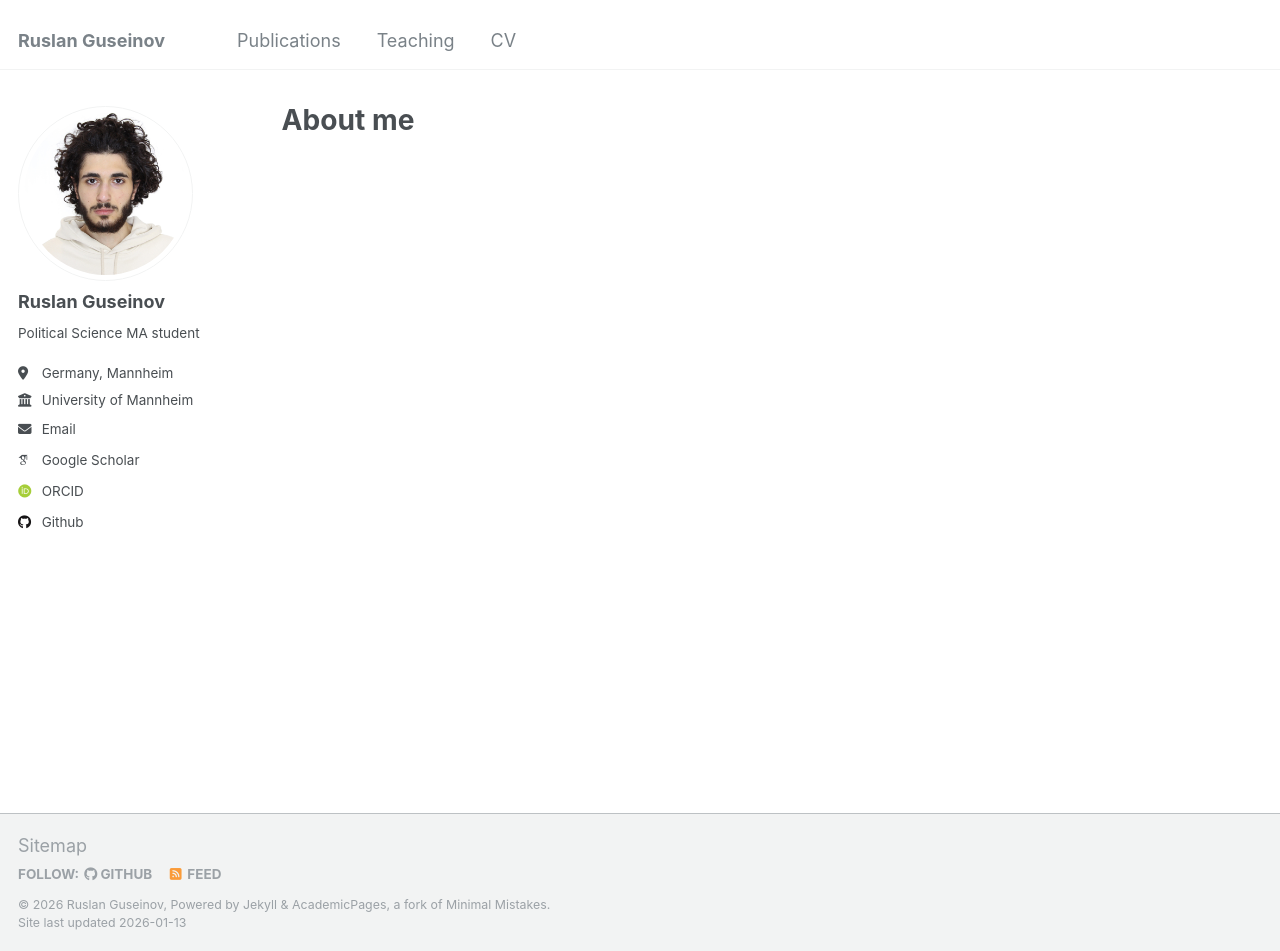
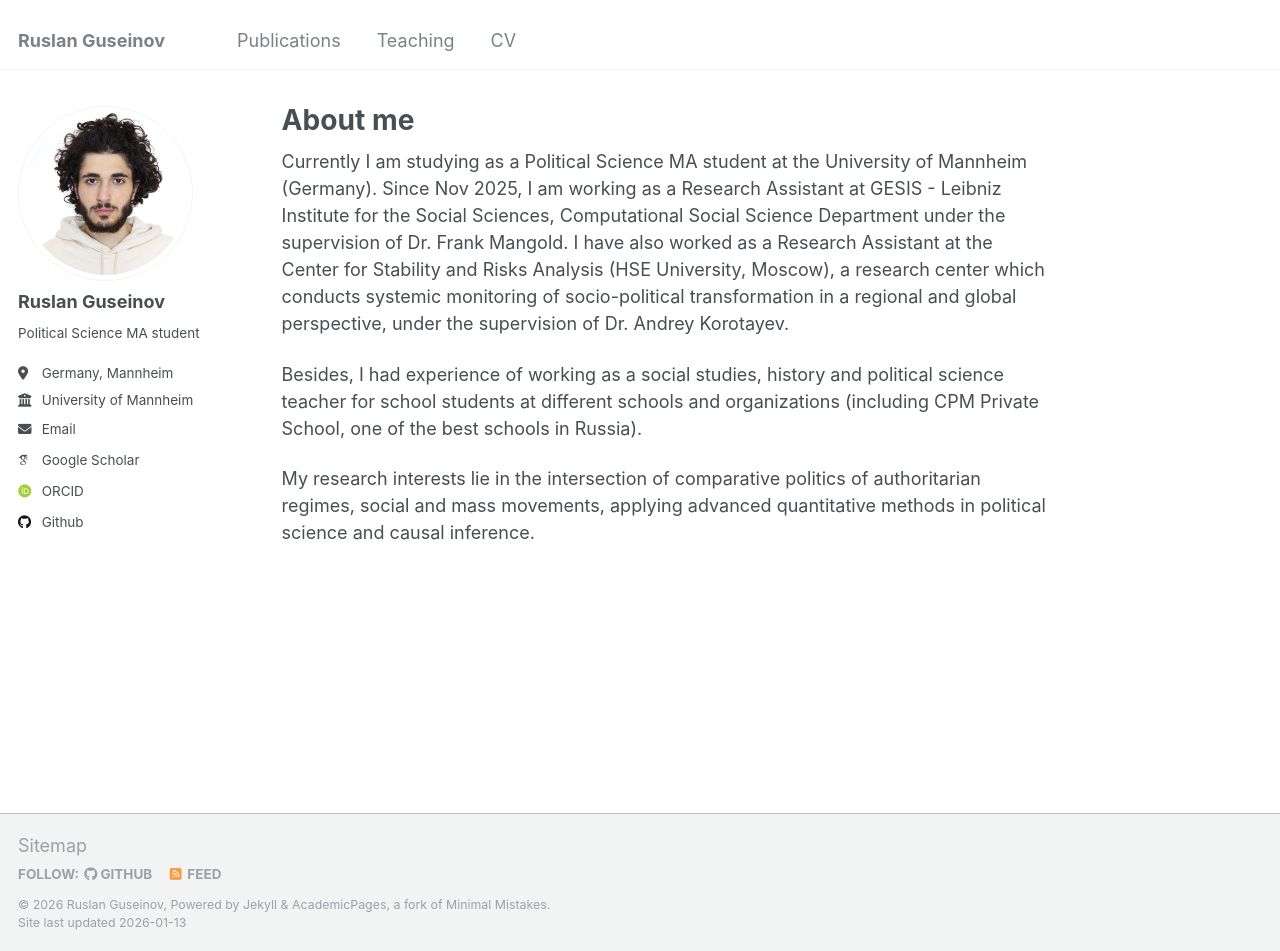
Before and after one commit to rguseinov/rguseinov.github.io, a Jekyll site: the page built from _pages/about.md, in a window 1280 px wide and 951 px high. Built offline with Jekyll 4.4.1, drawn with Linux system fonts in a browser that asks for light colours; some web fonts are replaced.

Commit message:
Update about.md

```diff
--- a/_pages/about.md
+++ b/_pages/about.md
@@ -6,3 +6,9 @@ redirect_from:
   - /about/
   - /about.html
 ---
+
+Currently I am studying as a Political Science MA student at the University of Mannheim (Germany). Since Nov 2025, I am working as a Research Assistant at GESIS - Leibniz Institute for the Social Sciences, Computational Social Science Department under the supervision of Dr. Frank Mangold. I have also worked as a Research Assistant at the Center for Stability and Risks Analysis (HSE University, Moscow), a research center which conducts systemic monitoring of socio-political transformation in a regional and global perspective, under the supervision of Dr. Andrey Korotayev.
+
+Besides, I had experience of working as a social studies, history and political science teacher for school students at different schools and organizations (including CPM Private School, one of the best schools in Russia).
+
+My research interests lie in the intersection of comparative politics of authoritarian regimes, social and mass movements, applying advanced quantitative methods in political science and causal inference.
```
